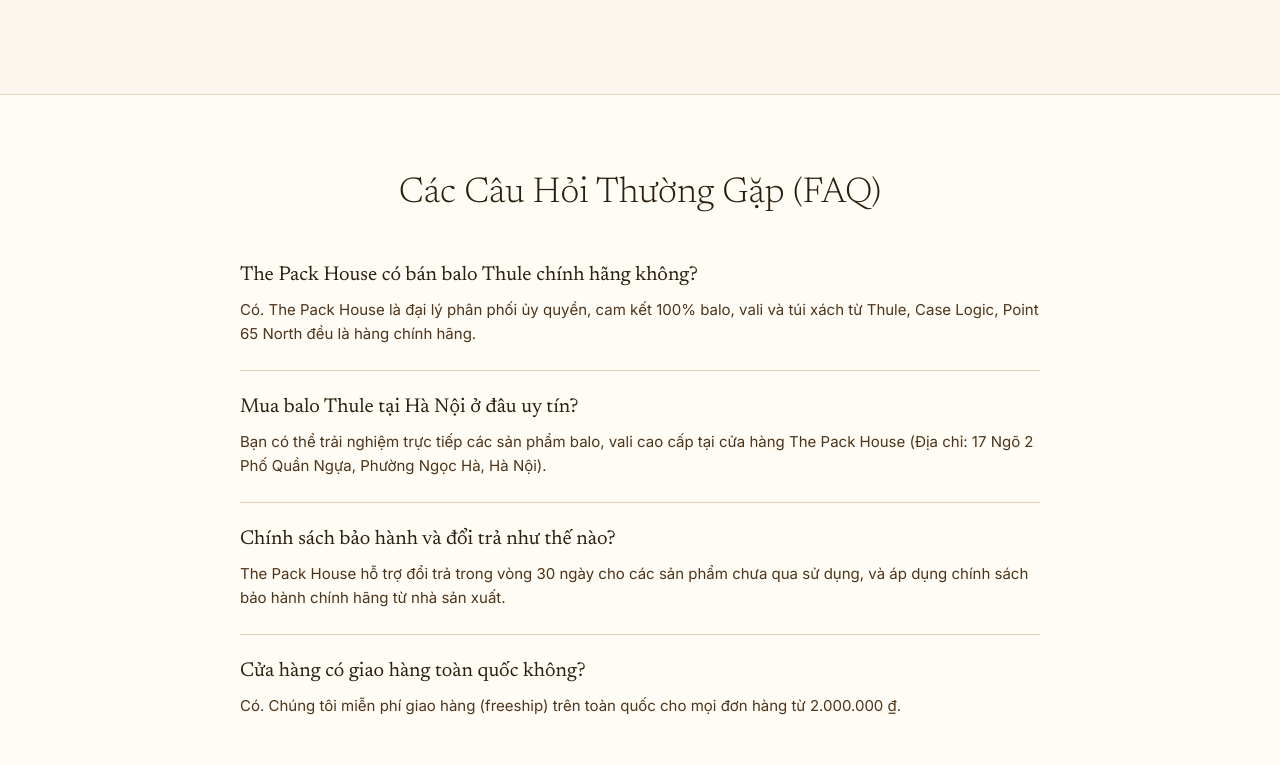
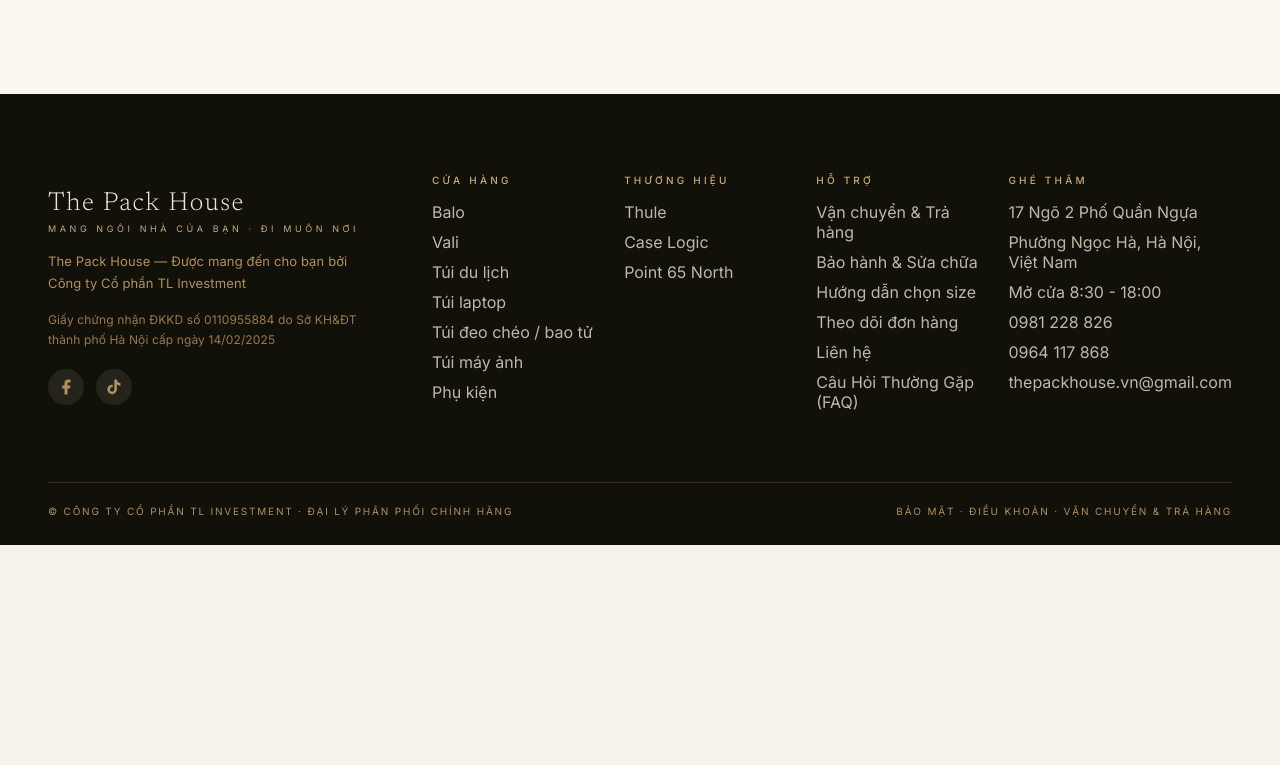
Before and after one commit to ndtrunggg-ai/ThePackHouse2.0, a React (Vite) app: page / in a window 1280 px wide. Shown: the part 2935-3700 px from the top of the page. After the commit the page ends 3480 px from the top, so only its background shows below. Built offline with nearby package versions, Linux system fonts and the light colour scheme; no server answers.

Commit message:
Convert FAQ to a popup modal

```diff
--- a/src/Faq.jsx
+++ b/src/Faq.jsx
@@ -1,9 +1,10 @@
 import React from 'react';
 
-function Faq({ lang }) {
+function Faq({ open, onClose, lang }) {
+  if (!open) return null;
   const isEn = lang === 'en';
 
-  const title = isEn ? "Frequently Asked Questions" : "Các Câu Hỏi Thường Gặp (FAQ)";
+  const title = isEn ? "Frequently Asked Questions" : "Các Câu Hỏi Thường Gặp";
 
   const faqs = [
     {
@@ -25,21 +26,22 @@
   ];
 
   return (
-    <section className="tph-faq">
-      <div className="tph-faq-inner">
-        <h2 className="tph-faq-title">{title}</h2>
+    <div className="tph-modal-overlay" onClick={onClose}>
+      <div className="tph-modal-content" onClick={e => e.stopPropagation()} style={{ maxWidth: '600px', padding: '40px', maxHeight: '85vh', overflowY: 'auto' }}>
+        <button className="tph-modal-close" onClick={onClose} aria-label="Close modal">×</button>
+        <h2 className="tph-faq-title" style={{ fontSize: '28px', marginBottom: '32px', textAlign: 'left' }}>{title}</h2>
         <div className="tph-faq-list" itemScope itemType="https://schema.org/FAQPage">
           {faqs.map((faq, i) => (
-            <div key={i} className="tph-faq-item" itemScope itemProp="mainEntity" itemType="https://schema.org/Question">
-              <h3 className="tph-faq-q" itemProp="name">{faq.q}</h3>
+            <div key={i} className="tph-faq-item" itemScope itemProp="mainEntity" itemType="https://schema.org/Question" style={{ paddingBottom: '20px', marginBottom: '20px' }}>
+              <h3 className="tph-faq-q" itemProp="name" style={{ fontSize: '18px' }}>{faq.q}</h3>
               <div itemScope itemProp="acceptedAnswer" itemType="https://schema.org/Answer">
-                <p className="tph-faq-a" itemProp="text">{faq.a}</p>
+                <p className="tph-faq-a" itemProp="text" style={{ fontSize: '15px' }}>{faq.a}</p>
               </div>
             </div>
           ))}
         </div>
       </div>
-    </section>
+    </div>
   );
 }
 
--- a/src/Footer.jsx
+++ b/src/Footer.jsx
@@ -1,5 +1,5 @@
 import React from 'react';
-function Footer({ lang }) {
+function Footer({ lang, onOpenFaq }) {
   const isEn = lang === 'en';
 
   const t = {
@@ -21,6 +21,7 @@
     size: isEn ? "Size Guide" : "Hướng dẫn chọn size",
     track: isEn ? "Track Order" : "Theo dõi đơn hàng",
     contact: isEn ? "Contact Us" : "Liên hệ",
+    faq: isEn ? "FAQ" : "Câu Hỏi Thường Gặp (FAQ)",
     visit: isEn ? "Visit Us" : "Ghé thăm",
     open: isEn ? "Open 8:30 - 18:00" : "Mở cửa 8:30 - 18:00",
     bottom1: isEn ? "© TL Investment Joint Stock Company · Authorized Distributor" : "© CÔNG TY CỔ PHẦN TL INVESTMENT · ĐẠI LÝ PHÂN PHỐI CHÍNH HÃNG",
@@ -137,6 +138,7 @@
             <a style={linkStyle} onClick={scrollToTop}>{t.size}</a>
             <a style={linkStyle} onClick={scrollToTop}>{t.track}</a>
             <a style={linkStyle} onClick={scrollToTop}>{t.contact}</a>
+            <a style={linkStyle} onClick={(e) => { e.preventDefault(); onOpenFaq && onOpenFaq(); }}>{t.faq}</a>
           </div>
 
           {/* Visit */}
--- a/src/main.jsx
+++ b/src/main.jsx
@@ -37,6 +37,7 @@
 
   const [lang, setLang] = React.useState("vi");
   const [selectedProduct, setSelectedProduct] = React.useState(null);
+  const [faqOpen, setFaqOpen] = React.useState(false);
   const [loading, setLoading] = React.useState(true);
   const [error, setError] = React.useState(null);
 
@@ -182,9 +183,9 @@
 
       <StoreInfo lang={lang} />
 
-      <Faq lang={lang} />
+      <Faq open={faqOpen} onClose={() => setFaqOpen(false)} lang={lang} />
 
-      <Footer lang={lang} />
+      <Footer onOpenFaq={() => setFaqOpen(true)} lang={lang} />
 
       <CartDrawer
         open={cartOpen}
```
Also changed, not shown: 3 other files (tests, documents, lock files or other folders).
